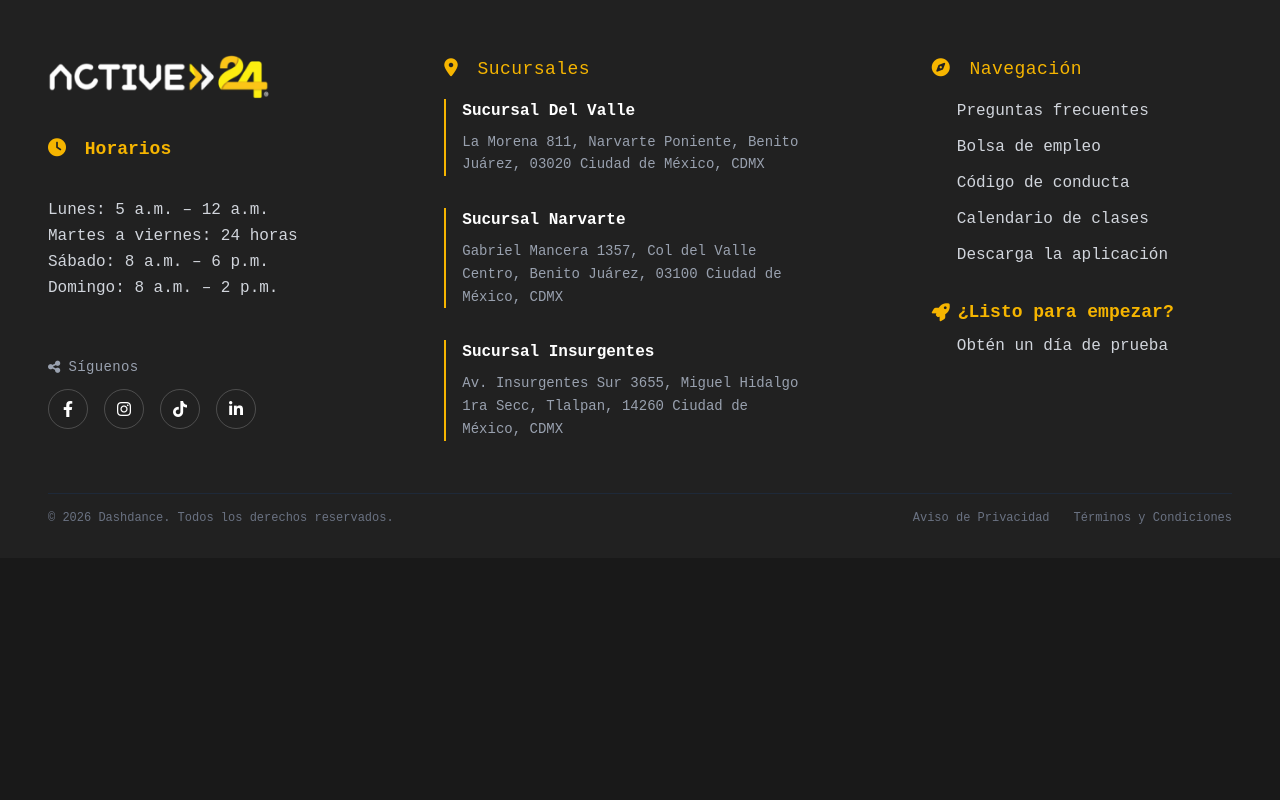
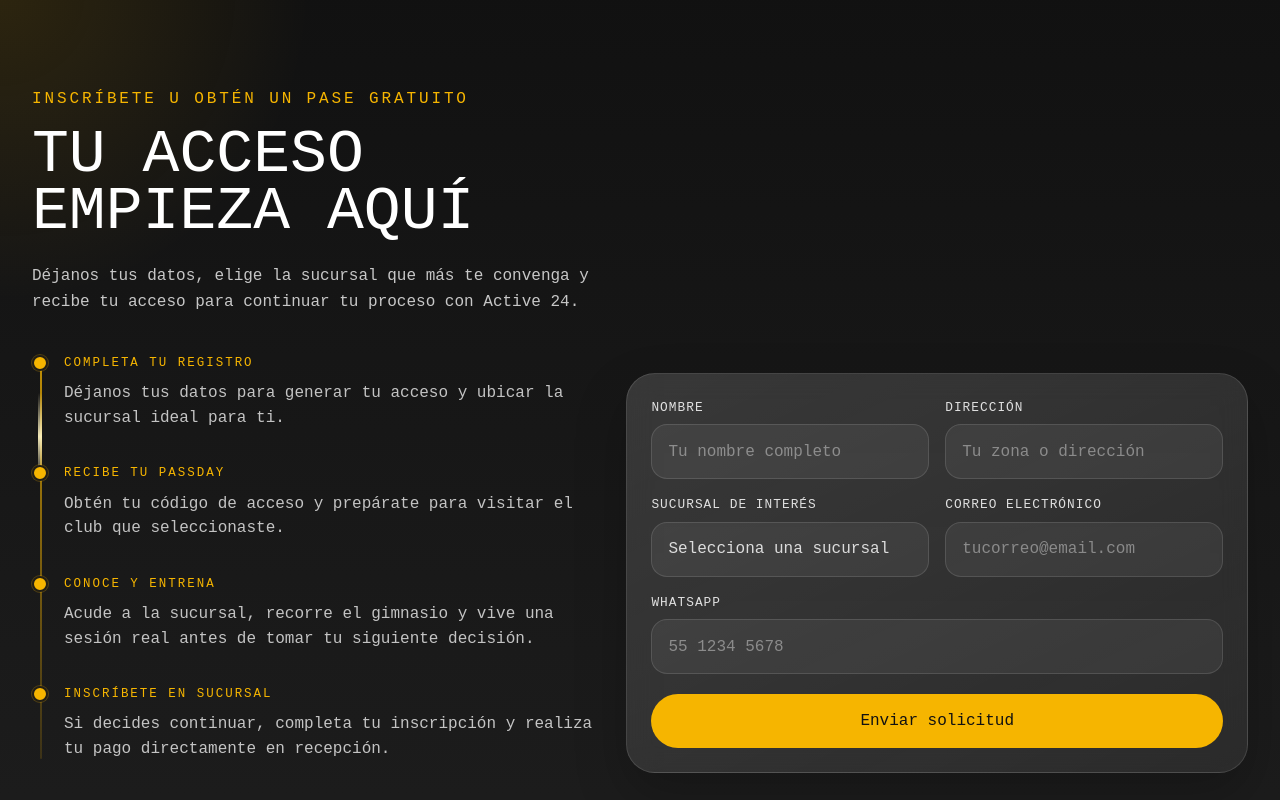
Before and after one commit to dashdancin/active-web, an Astro site: page / in a window 1280 px wide. Shown: the part 5480-6280 px from the top of the page. Before the commit the page ends 6038 px from the top, so only its background shows below. Built offline with nearby package versions, Linux system fonts and the light colour scheme; Astro itself is replaced by a stand-in of ours; a web font is replaced by a local one.

Commit message:
New Form Section

```diff
--- /dev/null
+++ b/src/components/LeadFormSection.astro
@@ -0,0 +1,538 @@
+---
+const branches = [
+  "Del Valle",
+  "Narvarte",
+  "Insurgentes"
+];
+---
+
+<section id="inscribirme" class="lead-section">
+  <span id="daypass" class="lead-anchor" aria-hidden="true"></span>
+
+  <div class="lead-shell">
+    <div class="lead-grid">
+      <div class="lead-copy">
+        <p class="lead-eyebrow">Inscríbete u obtén un pase gratuito</p>
+        <h2>Tu acceso empieza aquí</h2>
+        <p class="lead-intro">
+          Déjanos tus datos, elige la sucursal que más te convenga y recibe tu acceso para continuar tu proceso con Active 24.
+        </p>
+
+        <div class="lead-route">
+          <div class="lead-route-step">
+            <span class="lead-route-node" aria-hidden="true"></span>
+            <div class="lead-route-content">
+              <span class="lead-route-kicker">Completa tu registro</span>
+              <p>Déjanos tus datos para generar tu acceso y ubicar la sucursal ideal para ti.</p>
+            </div>
+          </div>
+
+          <div class="lead-route-step">
+            <span class="lead-route-node" aria-hidden="true"></span>
+            <div class="lead-route-content">
+              <span class="lead-route-kicker">Recibe tu passday</span>
+              <p>Obtén tu código de acceso y prepárate para visitar el club que seleccionaste.</p>
+            </div>
+          </div>
+
+          <div class="lead-route-step">
+            <span class="lead-route-node" aria-hidden="true"></span>
+            <div class="lead-route-content">
+              <span class="lead-route-kicker">Conoce y entrena</span>
+              <p>Acude a la sucursal, recorre el gimnasio y vive una sesión real antes de tomar tu siguiente decisión.</p>
+            </div>
+          </div>
+
+          <div class="lead-route-step">
+            <span class="lead-route-node" aria-hidden="true"></span>
+            <div class="lead-route-content">
+              <span class="lead-route-kicker">Inscríbete en sucursal</span>
+              <p>Si decides continuar, completa tu inscripción y realiza tu pago directamente en recepción.</p>
+            </div>
+          </div>
+        </div>
+      </div>
+
+      <div class="lead-panel">
+        <form class="lead-form" data-lead-form>
+          <div class="lead-field-grid">
+            <label class="lead-field">
+              <span>Nombre</span>
+              <input name="name" type="text" autocomplete="name" placeholder="Tu nombre completo" required />
+            </label>
+
+            <label class="lead-field">
+              <span>Dirección</span>
+              <input name="address" type="text" autocomplete="street-address" placeholder="Tu zona o dirección" required />
+            </label>
+
+            <label class="lead-field">
+              <span>Sucursal de interés</span>
+              <select name="branch" required>
+                <option value="" selected disabled>Selecciona una sucursal</option>
+                {branches.map((branch) => (
+                  <option value={branch}>{branch}</option>
+                ))}
+              </select>
+            </label>
+
+            <label class="lead-field">
+              <span>Correo electrónico</span>
+              <input name="email" type="email" autocomplete="email" placeholder="tucorreo@email.com" required />
+            </label>
+
+            <label class="lead-field lead-field-full">
+              <span>WhatsApp</span>
+              <input name="whatsapp" type="tel" autocomplete="tel" placeholder="55 1234 5678" required />
+            </label>
+          </div>
+
+          <button type="submit" class="lead-submit">Enviar solicitud</button>
+        </form>
+
+        <div class="lead-success" data-lead-success hidden>
+          <div class="lead-success-top">
+            <p class="lead-success-kicker">Solicitud enviada</p>
+            <h3>Tu acceso está listo</h3>
+            <p class="lead-success-copy" data-lead-message></p>
+          </div>
+
+          <div class="lead-pass">
+            <div class="lead-qr">
+              <img src="https://upload.wikimedia.org/wikipedia/commons/d/d7/Commons_QR_code.png" alt="Código QR de acceso" />
+            </div>
+
+            <div class="lead-pass-details">
+              <p class="lead-pass-label">Código de acceso</p>
+              <p class="lead-pass-code" data-lead-code></p>
+              <p class="lead-pass-note">
+                Muéstralo en recepción y acude a la sucursal seleccionada para conocer el gimnasio y entrenar.
+              </p>
+            </div>
+          </div>
+
+          <button type="button" class="lead-reset" data-lead-reset>Registrar otra solicitud</button>
+        </div>
+      </div>
+    </div>
+  </div>
+</section>
+
+<style>
+  .lead-section {
+    background:
+      radial-gradient(circle at top left, rgba(246, 181, 0, 0.12), transparent 20%),
+      linear-gradient(180deg, #111111 0%, #1d1d1d 100%);
+    padding: 5.5rem 1.5rem 6rem;
+    position: relative;
+  }
+
+  .lead-anchor {
+    position: absolute;
+    top: -90px;
+  }
+
+  .lead-shell {
+    margin: 0 auto;
+    max-width: 88rem;
+  }
+
+  .lead-grid {
+    align-items: end;
+    display: grid;
+    gap: 1.8rem;
+    grid-template-columns: 1fr;
+  }
+
+  .lead-copy {
+    max-width: 40rem;
+  }
+
+  .lead-eyebrow {
+    color: #f6b500;
+    font-family: 'BullText-Bold', monospace, sans-serif;
+    letter-spacing: 0.18em;
+    margin-bottom: 0.95rem;
+    text-transform: uppercase;
+  }
+
+  .lead-copy h2 {
+    color: #fff;
+    font-size: clamp(2.6rem, 4.8vw, 5rem);
+    line-height: 0.94;
+    margin: 0;
+    max-width: 12ch;
+    text-transform: uppercase;
+  }
+
+  .lead-intro {
+    color: rgba(255, 255, 255, 0.76);
+    line-height: 1.65;
+    margin-top: 1.35rem;
+    max-width: 36rem;
+  }
+
+  .lead-route {
+    display: grid;
+    gap: 1rem;
+    grid-template-columns: 1fr;
+    margin-top: 2rem;
+    position: relative;
+  }
+
+  .lead-route::before {
+    background: linear-gradient(180deg, rgba(246, 181, 0, 0.75), rgba(246, 181, 0, 0.15));
+    border-radius: 999px;
+    content: "";
+    left: 0.5rem;
+    position: absolute;
+    top: 0.9rem;
+    bottom: 0.9rem;
+    width: 2px;
+  }
+
+  .lead-route::after {
+    animation: leadRoutePulse 3.8s linear infinite;
+    background: linear-gradient(180deg, rgba(255, 244, 193, 0), rgba(255, 244, 193, 0.95), rgba(255, 244, 193, 0));
+    border-radius: 999px;
+    content: "";
+    height: 5.5rem;
+    left: 0.5rem;
+    position: absolute;
+    top: 0;
+    transform: translate(-50%, -120%);
+    width: 4px;
+    z-index: 0;
+  }
+
+  .lead-route-step {
+    align-items: flex-start;
+    display: grid;
+    gap: 1rem;
+    grid-template-columns: 1rem 1fr;
+    position: relative;
+  }
+
+  .lead-route-node {
+    background: #f6b500;
+    border: 2px solid rgba(23, 23, 23, 0.95);
+    border-radius: 999px;
+    box-shadow: 0 0 0 1px rgba(246, 181, 0, 0.25);
+    display: inline-flex;
+    height: 1rem;
+    margin-top: 0.45rem;
+    position: relative;
+    width: 1rem;
+    z-index: 1;
+  }
+
+  .lead-route-content {
+    padding: 0.15rem 0 0.7rem;
+  }
+
+  .lead-route-content p {
+    color: rgba(255, 255, 255, 0.74);
+    line-height: 1.55;
+    margin: 0.45rem 0 0;
+  }
+
+  .lead-route-kicker {
+    color: #f6b500;
+    font-family: 'BullText-Bold', monospace, sans-serif;
+    font-size: 0.78rem;
+    letter-spacing: 0.16em;
+    text-transform: uppercase;
+  }
+
+  @keyframes leadRoutePulse {
+    0% {
+      opacity: 0;
+      transform: translate(-50%, -120%);
+    }
+
+    10% {
+      opacity: 1;
+    }
+
+    80% {
+      opacity: 1;
+    }
+
+    100% {
+      opacity: 0;
+      transform: translate(-50%, 420%);
+    }
+  }
+
+  @media (prefers-reduced-motion: reduce) {
+    .lead-route::after {
+      animation: none;
+      display: none;
+    }
+  }
+
+  .lead-panel {
+    align-self: end;
+    backdrop-filter: blur(14px);
+    background:
+      linear-gradient(155deg, rgba(255, 255, 255, 0.12), rgba(255, 255, 255, 0.04)),
+      rgba(255, 255, 255, 0.03);
+    border: 1px solid rgba(255, 255, 255, 0.12);
+    border-radius: 1.8rem;
+    box-shadow: 0 22px 52px rgba(0, 0, 0, 0.22);
+    overflow: hidden;
+    padding: 1.25rem;
+  }
+
+  .lead-form,
+  .lead-success {
+    min-height: auto;
+  }
+
+  .lead-field-grid {
+    display: grid;
+    gap: 1rem;
+    grid-template-columns: 1fr;
+  }
+
+  .lead-field {
+    display: flex;
+    flex-direction: column;
+    gap: 0.45rem;
+  }
+
+  .lead-field span {
+    color: rgba(255, 255, 255, 0.85);
+    font-family: 'BullText-Bold', monospace, sans-serif;
+    font-size: 0.8rem;
+    letter-spacing: 0.08em;
+    text-transform: uppercase;
+  }
+
+  .lead-field input,
+  .lead-field select {
+    appearance: none;
+    background: rgba(255, 255, 255, 0.06);
+    border: 1px solid rgba(255, 255, 255, 0.12);
+    border-radius: 1rem;
+    color: #fff;
+    min-height: 3.45rem;
+    outline: none;
+    padding: 0 1rem;
+    transition: border-color 0.25s ease, background-color 0.25s ease, box-shadow 0.25s ease;
+  }
+
+  .lead-field input::placeholder {
+    color: rgba(255, 255, 255, 0.4);
+  }
+
+  .lead-field select {
+    color: rgba(255, 255, 255, 0.82);
+  }
+
+  .lead-field input:focus,
+  .lead-field select:focus {
+    background: rgba(255, 255, 255, 0.08);
+    border-color: rgba(246, 181, 0, 0.8);
+    box-shadow: 0 0 0 4px rgba(246, 181, 0, 0.12);
+  }
+
+  .lead-submit,
+  .lead-reset {
+    align-items: center;
+    background: #f6b500;
+    border: none;
+    border-radius: 999px;
+    color: #111;
+    cursor: pointer;
+    display: inline-flex;
+    font-family: 'BullText-Bold', monospace, sans-serif;
+    justify-content: center;
+    margin-top: 1.25rem;
+    min-height: 3.35rem;
+    padding: 0.85rem 1.3rem;
+    transition: transform 0.25s ease, box-shadow 0.25s ease, background-color 0.25s ease;
+    width: 100%;
+  }
+
+  .lead-submit:hover,
+  .lead-reset:hover {
+    background: #ffd452;
+    box-shadow: 0 14px 26px rgba(246, 181, 0, 0.18);
+    transform: translateY(-2px);
+  }
+
+  .lead-success {
+    color: #fff;
+    display: flex;
+    flex-direction: column;
+    justify-content: space-between;
+  }
+
+  .lead-success-kicker {
+    color: #f6b500;
+    font-family: 'BullText-Bold', monospace, sans-serif;
+    font-size: 0.8rem;
+    letter-spacing: 0.14em;
+    margin-bottom: 0.65rem;
+    text-transform: uppercase;
+  }
+
+  .lead-success h3 {
+    color: #fff;
+    font-size: clamp(2rem, 3vw, 2.8rem);
+    line-height: 0.98;
+    margin: 0;
+    text-transform: uppercase;
+  }
+
+  .lead-success-copy {
+    color: rgba(255, 255, 255, 0.78);
+    line-height: 1.6;
+    margin-top: 1rem;
+  }
+
+  .lead-pass {
+    align-items: center;
+    background: rgba(255, 255, 255, 0.05);
+    border: 1px solid rgba(255, 255, 255, 0.1);
+    border-radius: 1.5rem;
+    display: grid;
+    gap: 1rem;
+    grid-template-columns: 112px 1fr;
+    margin-top: 1.5rem;
+    padding: 1rem;
+  }
+
+  .lead-qr {
+    align-items: center;
+    background: #fff;
+    border-radius: 1rem;
+    display: flex;
+    height: 112px;
+    justify-content: center;
+    overflow: hidden;
+    padding: 8px;
+    width: 112px;
+  }
+
+  .lead-qr img {
+    display: block;
+    height: 100%;
+    object-fit: contain;
+    width: 100%;
+  }
+
+  .lead-pass-label {
+    color: rgba(255, 255, 255, 0.62);
+    font-size: 0.85rem;
+    margin: 0 0 0.35rem;
+    text-transform: uppercase;
+  }
+
+  .lead-pass-code {
+    color: #f6b500;
+    font-family: 'BullText-Bold', monospace, sans-serif;
+    font-size: 1.7rem;
+    letter-spacing: 0.14em;
+    margin: 0;
+  }
+
+  .lead-pass-note {
+    color: rgba(255, 255, 255, 0.75);
+    line-height: 1.45;
+    margin: 0.7rem 0 0;
+  }
+
+  @media (min-width: 768px) {
+    .lead-field-grid {
+      grid-template-columns: 1fr 1fr;
+    }
+
+    .lead-field-full {
+      grid-column: 1 / -1;
+    }
+  }
+
+  @media (min-width: 1024px) {
+    .lead-section {
+      padding: 6rem 2rem;
+    }
+
+    .lead-grid {
+      gap: 2rem;
+      grid-template-columns: minmax(0, 0.95fr) minmax(0, 1.05fr);
+    }
+
+    .lead-panel {
+      padding: 1.5rem;
+    }
+  }
+</style>
+
+<script>
+  interface LeadPayload {
+    name: string;
+    address: string;
+    branch: string;
+    email: string;
+    whatsapp: string;
+  }
+
+  function initLeadForm() {
+    const form = document.querySelector<HTMLFormElement>('[data-lead-form]');
+    const success = document.querySelector<HTMLElement>('[data-lead-success]');
+    const message = document.querySelector<HTMLElement>('[data-lead-message]');
+    const code = document.querySelector<HTMLElement>('[data-lead-code]');
+    const reset = document.querySelector<HTMLButtonElement>('[data-lead-reset]');
+
+    if (!form || !success || !message || !code || !reset) return;
+    if (form.dataset.initialized === 'true') return;
+    form.dataset.initialized = 'true';
+
+    const generateAccessCode = (branch: string): string => {
+      const prefix = branch.slice(0, 3).toUpperCase();
+      const randomBlock = Math.random().toString(36).slice(2, 6).toUpperCase();
+      const serial = Math.floor(100 + Math.random() * 900);
+      return `${prefix}-${randomBlock}-${serial}`;
+    };
+
+    const showSuccess = (payload: LeadPayload) => {
+      const accessCode = generateAccessCode(payload.branch);
+      message.textContent = `${payload.name}, tu solicitud quedó registrada para ${payload.branch}. Presenta este código en recepción para activar tu passday y continuar tu proceso en la sucursal seleccionada.`;
+      code.textContent = accessCode;
+      form.hidden = true;
+      success.hidden = false;
+      form.reset();
+    };
+
+    form.addEventListener('submit', (event) => {
+      event.preventDefault();
+
+      const data = new FormData(form);
+      const payload: LeadPayload = {
+        name: String(data.get('name') ?? ''),
+        address: String(data.get('address') ?? ''),
+        branch: String(data.get('branch') ?? ''),
+        email: String(data.get('email') ?? ''),
+        whatsapp: String(data.get('whatsapp') ?? '')
+      };
+
+      window.setTimeout(() => {
+        showSuccess(payload);
+      }, 650);
+    });
+
+    reset.addEventListener('click', () => {
+      success.hidden = true;
+      form.hidden = false;
+    });
+  }
+
+  if (document.readyState === 'loading') {
+    document.addEventListener('DOMContentLoaded', initLeadForm);
+  } else {
+    initLeadForm();
+  }
+  document.addEventListener('astro:page-load', initLeadForm);
+</script>
--- a/src/pages/index.astro
+++ b/src/pages/index.astro
@@ -4,6 +4,7 @@ import Header from "../components/Header.astro";
 import AboutSection from "../components/AboutSection.astro";
 import Experience from "../components/Experience.astro";
 import BranchShowcase from "../components/BranchShowcase.astro";
+import LeadFormSection from "../components/LeadFormSection.astro";
 import MembershipSection from "../components/MembershipSection.astro";
 import Social from "../components/Social.astro";
 import Footer from "../components/Footer.astro";
@@ -44,5 +45,6 @@ const customSocialLinks = [
   <BranchShowcase />
   <MembershipSection />
   <ScheduleSection />
+  <LeadFormSection />
   <Footer />
 </BaseLayout>
```
